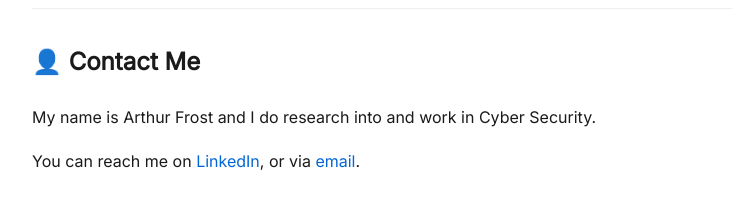
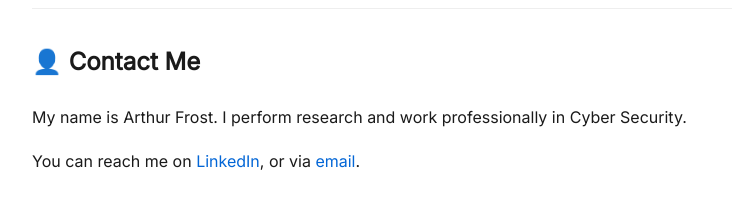
Before and after one commit to frost0x/frost0x.github.io, a Jekyll site: the page built from index.md, in a window 1280 px wide. Shown: the part 632-841 px from the top of the page, without its empty margins (258-1006 px from the left). Built offline with Jekyll 4.4.1, drawn with Linux system fonts in a browser that asks for light colours.

Commit message:
Update index.md

```diff
--- a/index.md
+++ b/index.md
@@ -31,6 +31,6 @@ The posts above are generated by LLMs using CoT prompting. I provide the core id
 
 ## 👤 Contact Me
 
-My name is Arthur Frost and I do research into and work in Cyber Security.
+My name is Arthur Frost. I perform research and work professionally in Cyber Security.
 
-You can reach me on [LinkedIn](www.linkedin.com/in/frostsec), or via [email](contact@frost.fyi).
+You can reach me on [LinkedIn](https://www.linkedin.com/in/frostsec), or via [email](mailto:contact@frost.fyi).
```
